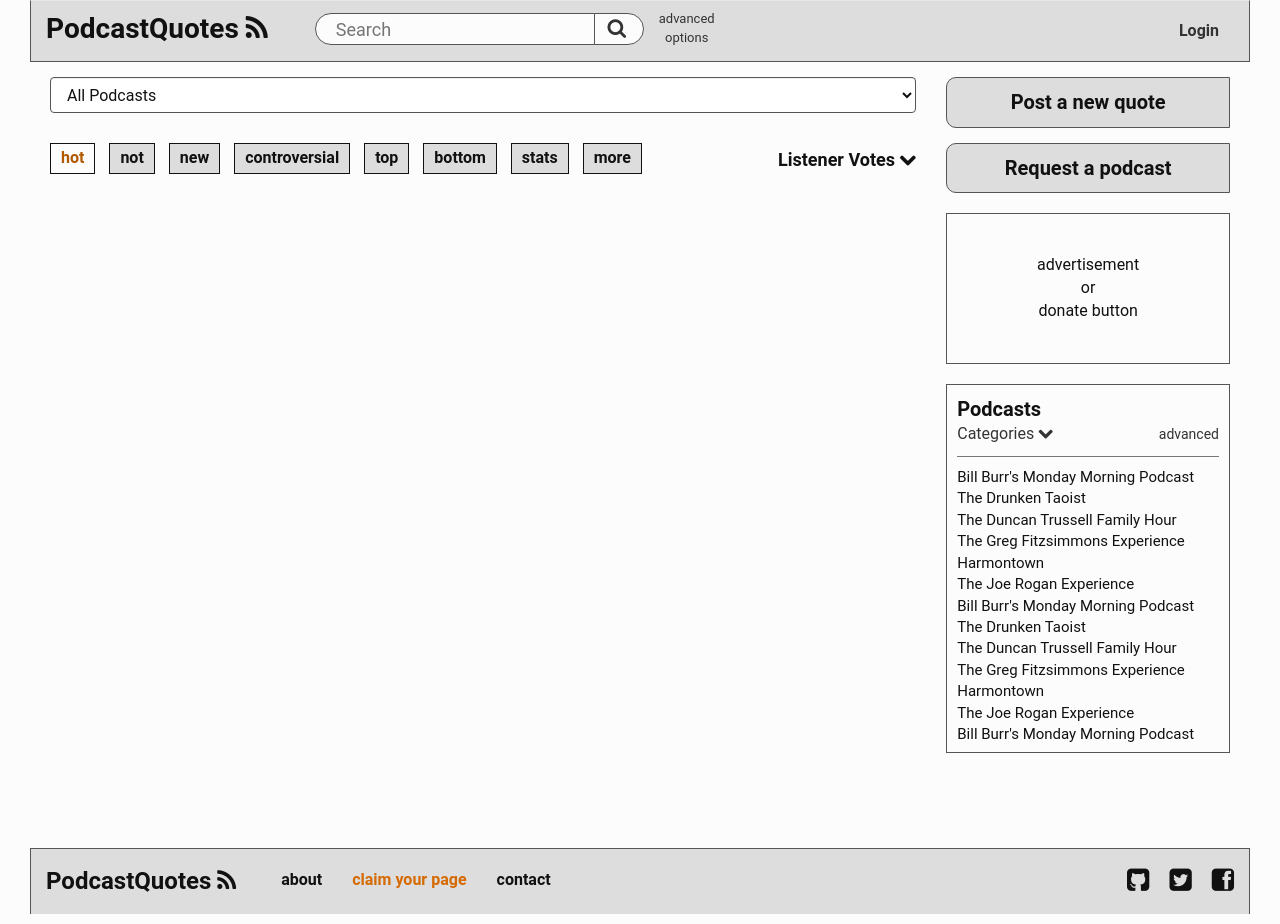
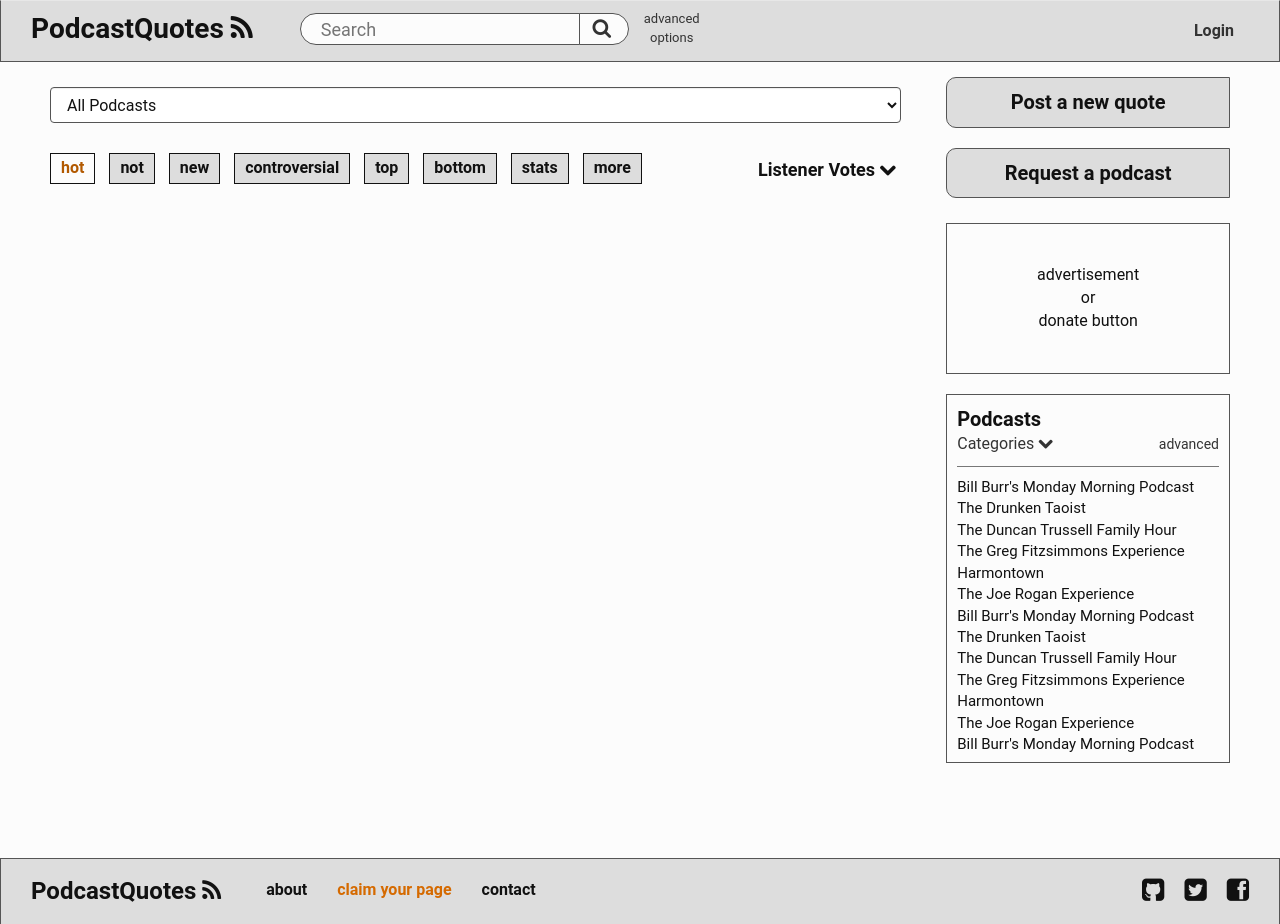
Before and after one commit to podcastquotes/podcastquotes, a Django app: template podcastquotes/templates/home.html in a window 1280 px wide. Run offline with Django 3.2, Linux system fonts and the light colour scheme; the template is opened without the code that fills it, so the values that code supplies are empty; some libraries are stand-ins or nearby versions.

Commit message:
Misc. aesthetic enhancements

```diff
--- a/podcastquotes/static/css/styles.css
+++ b/podcastquotes/static/css/styles.css
@@ -1,10 +1,32 @@
 body {
-    max-width:1220px;
+
     margin:0 auto;
     background-color:#fcfcfc;
     font-family:"Roboto", Arial, sans-serif;
     font-size:16px;
     color:#111;
+}
+
+@media (max-width:991px) {
+    .pq-navbar-container {
+        margin:0 auto;
+        padding:0 15px;
+    }
+}
+
+@media (min-width:992px) and (max-width:1149px) {
+    .pq-navbar-container {
+        margin:0 auto;
+        padding:0 10px;
+    }
+}
+
+@media (min-width:1150px) {
+    .pq-navbar-container {
+        max-width:1360px;
+        margin:0 auto;
+        padding:0 30px;
+    }
 }
 
 @media (max-width:991px) {
@@ -14,9 +36,18 @@ body {
     }
 }
 
-@media (min-width:992px) {
+@media (min-width:992px) and (max-width:1149px) {
     .pq-container {
-        padding:0 20px;
+        margin:0 auto;
+        padding:0 30px;
+    }
+}
+
+@media (min-width:1150px) {
+    .pq-container {
+        max-width:1360px;
+        margin:0 auto;
+        padding:0 50px;
     }
 }
 
@@ -58,7 +89,7 @@ body {
 @media (min-width:1220px) {
     .navbar {
             background-color:#ddd;
-            padding:5px 15px;
+            padding:5px 0px;
             margin:0 0 15px 0;
             border-right:1px solid #555;
             border-bottom:1px solid #555;
@@ -213,12 +245,24 @@ body {
     margin:10px 40px 0 0;
 }
 
-.pq-title {
-    clear:left;
-    margin:0 15px 20px 0;
-    font-size:24px;
-    font-weight:bold;
-    color:#111;
+@media (max-width:991px) {
+    .pq-title {
+        clear:left;
+        margin:10px 0px 20px 0;
+        font-size:24px;
+        font-weight:bold;
+        color:#111;
+    }
+}
+
+@media (min-width:992px) {
+    .pq-title {
+        clear:left;
+        margin:10px 30px 20px 0;
+        font-size:24px;
+        font-weight:bold;
+        color:#111;
+    }
 }
 
 .pq-nav-active {
@@ -334,7 +378,7 @@ body {
 @media (min-width:992px) {
     .pq-votes-shown {
         float:right;
-        margin:14px 15px 0 0;
+        margin:14px 35px 0 0;
         font-size:18px;
         font-weight:bold;
         color:#111;
@@ -934,7 +977,7 @@ body {
         display:block;
         text-align:center;
         padding:10px 0;
-        margin:0 0 15px 0;
+        margin:0 0 20px 0;
         background-color:#ddd;
         border:1px solid #555;
         border-top-left-radius:10px;
@@ -1016,7 +1059,7 @@ body {
 @media (min-width:1220px) {
     .pq-footer {
         background-color:#ddd;
-        padding:15px;
+        padding:15px 0;
         margin:80px 0 0 0;
         border-top:1px solid #555;
         border-right:1px solid #555;
--- a/podcastquotes/templates/base.html
+++ b/podcastquotes/templates/base.html
@@ -36,6 +36,7 @@
     {% block navbar %}
 
     <nav class="navbar navbar-default" role="navigation">
+      <div class="pq-navbar-container">
         <div class="container-fluid">
           <!-- Brand and toggle get grouped for better mobile display -->
           <div class="navbar-header">
@@ -69,6 +70,7 @@
             </ul>
           </div><!-- /.navbar-collapse -->
         </div><!-- /.container-fluid -->
+      </div><!-- /.pq-navbar-container -->
     </nav>
 
     {% endblock %}
@@ -172,7 +174,7 @@
   {% block footer %}
 
   <div class="pq-footer">
-
+    <div class="pq-navbar-container">
       <div class="pq-footer-brand">
         <a href="/">PodcastQuotes <i class="fa fa-rss"></i></a>
       </div>
@@ -205,6 +207,8 @@
       <div class="clearfix">
       </div>
 
+    </div><!-- /.pq-navbar-footer -->
+
   </div><!-- /.pq-footer -->
 
   {% endblock %}<!-- / block footer -->
--- a/podcastquotes/templates/episode_detail.html
+++ b/podcastquotes/templates/episode_detail.html
@@ -95,7 +95,7 @@
               <div class="pq-episode-title">
                   <select class="form-control" ONCHANGE="location = this.options[this.selectedIndex].value;">
                       <option value="/episodes/{{ episode.id }}" selected="selected">{{ episode.title }}</option>
-                      <option value="/podcasts/{{ episode.podcast.id }}">All Podcasts</option>
+                      <option value="/podcasts/{{ episode.podcast.id }}">All {{ episode.podcast.title }} Podcasts</option>
                       {% for episode in episode.all_episodes %}
                           <option value="/episodes/{{ episode.id }}">{{ episode.title }}</option>
                       {% endfor %}
```
Also changed, not shown: other parts of podcastquotes/static/css/styles.css (+27 -27 lines), podcastquotes/templates/podcast_detail.html (line endings or trailing spaces). Lines whose indentation alone changed are shown as unchanged.
